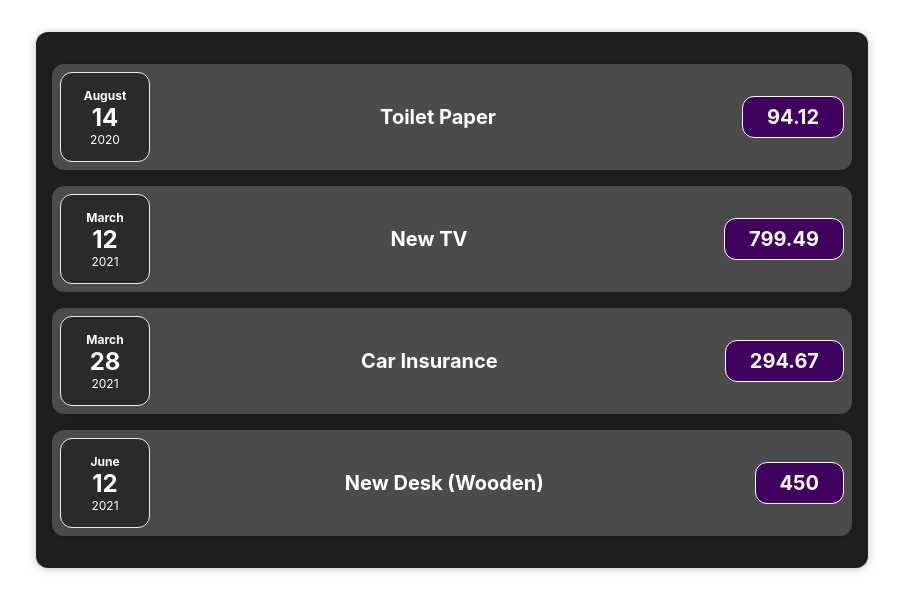
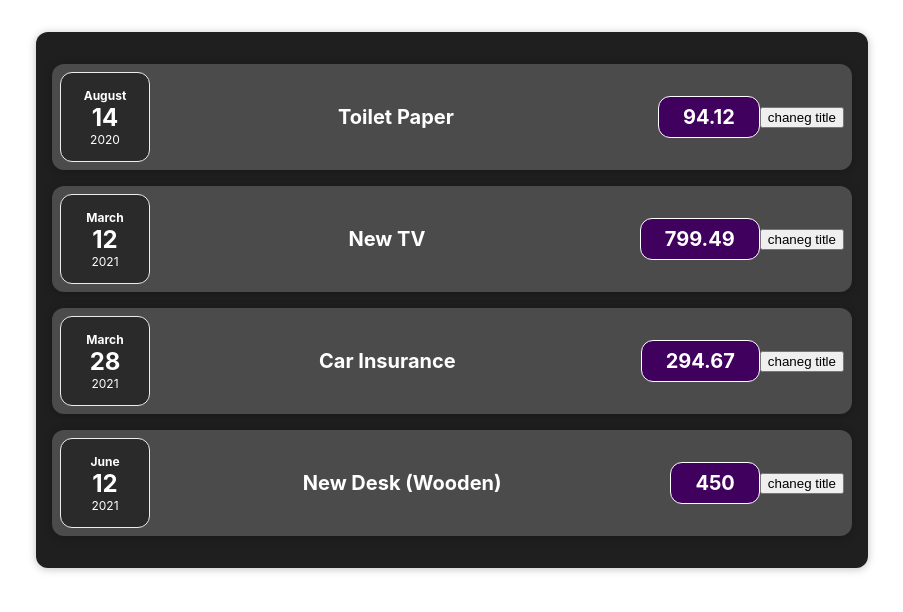
Before and after one commit to davetii/expenses-react-app, a React (Create React App) app: page / in a window 1280 px wide. Shown: the top 612 px of the page, without its empty margins (188-1091 px from the left). Built offline with nearby package versions, Linux system fonts and the light colour scheme.

Commit message:
Changed dir structure added basic even

```diff
--- a/src/App.js
+++ b/src/App.js
@@ -1,5 +1,5 @@
 import './App.css';
-import Expenses from "./components/Expenses";
+import Expenses from "./components/expenses/Expenses";
 
 
 function App() {
--- a/src/components/ExpenseDate.js
+++ b/src/components/expenses/ExpenseDate.js
@@ -1,6 +1,6 @@
 import './ExpenseDate.css'
 
-function ExpenseDate(props) {
+const ExpenseDate = (props) =>  {
     const month = props.date.toLocaleString('en-US', {month: 'long'});
     const day = props.date.toLocaleString('en-US', {day: '2-digit'});
     const year = props.date.getFullYear();
--- a/src/components/ExpenseItem.js
+++ b/src/components/expenses/ExpenseItem.js
@@ -1,8 +1,11 @@
 import './ExpenseItem.css';
 import ExpenseDate from "./ExpenseDate";
-import Card from "./Card";
+import Card from "../ui/Card";
 
-function ExpenseItem(props) {
+const ExpenseItem = (props) => {
+    const onChangeTitle = () => {
+        console.log('hey you')
+    };
     return (
         <Card className="expense-item">
             <ExpenseDate date={props.date}/>
@@ -10,8 +13,9 @@ function ExpenseItem(props) {
                 <h2>{props.title}</h2>
                 <div className="expense-item__price">{props.amount}</div>
             </div>
+            <button onClick={onChangeTitle}>chaneg title</button>
         </Card>
-    )
+    );
 }
 
 export default ExpenseItem;
--- a/src/components/Expenses.js
+++ b/src/components/expenses/Expenses.js
@@ -1,8 +1,8 @@
 import ExpenseItem from "./ExpenseItem";
 import './Expenses.css';
-import Card from "./Card";
+import Card from "../ui/Card";
 
-function Expenses(props) {
+const Expenses = (props) => {
     const expenses = props.expenses;
     return(
         <Card className="expenses">
```
Also changed, not shown: src/components/expenses/ExpenseDate.css (renamed from src/components/ExpenseDate.css), src/components/expenses/ExpenseItem.css (renamed from src/components/ExpenseItem.css), src/components/expenses/Expenses.css (renamed from src/components/Expenses.css), src/components/ui/Card.css (renamed from src/components/Card.css), src/components/ui/Card.js (renamed from src/components/Card.js).
